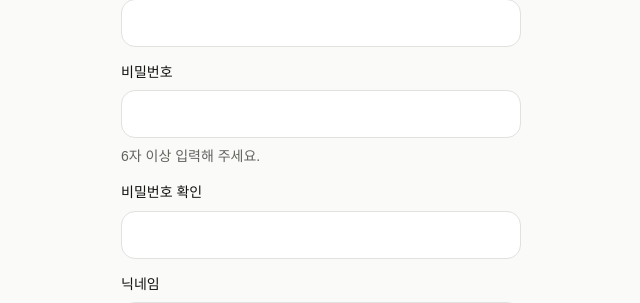
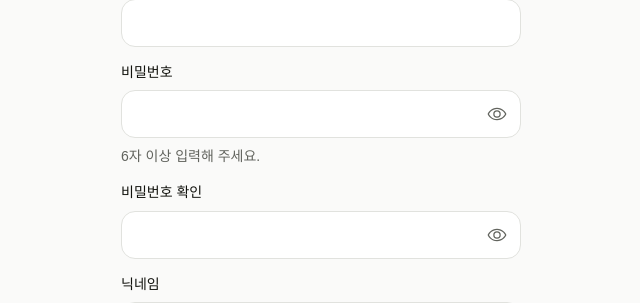
Before and after one commit to tjdsksro90/sweat-log, a Next.js app: page /signup in a window 1280 px wide. Shown: the part 230-533 px from the top of the page, without its empty margins (319-959 px from the left). Built offline with nearby package versions, Linux system fonts and the light colour scheme; a web font is replaced by a local one.

Commit message:
feat: 비밀번호 보기 토글 추가 (#29)

```diff
--- a/src/pages/auth/ui/auth-form.tsx
+++ b/src/pages/auth/ui/auth-form.tsx
@@ -8,6 +8,8 @@ import { type AuthFormState, INITIAL_AUTH_FORM_STATE, PASSWORD_MISMATCH_MESSAGE
 import { Button } from "@/shared/ui/button";
 import { Field, FieldDescription, FieldError, FieldLabel } from "@/shared/ui/field";
 import { Input } from "@/shared/ui/input";
+
+import { PasswordInput } from "./password-input";
 
 type AuthFormProps = {
   mode: "login" | "signup";
@@ -40,7 +42,7 @@ export function AuthForm({ action, mode }: AuthFormProps) {
       </Field>
       <Field>
         <FieldLabel htmlFor="password">비밀번호</FieldLabel>
-        <Input
+        <PasswordInput
           autoComplete={isSignup ? "new-password" : "current-password"}
           id="password"
           minLength={6}
@@ -49,14 +51,13 @@ export function AuthForm({ action, mode }: AuthFormProps) {
           onChange={syncPasswordMismatch}
           ref={passwordRef}
           required
-          type="password"
         />
         {isSignup && <FieldDescription id="password-hint">6자 이상 입력해 주세요.</FieldDescription>}
       </Field>
       {isSignup && (
         <Field data-invalid={showMismatch || undefined}>
           <FieldLabel htmlFor="passwordConfirm">비밀번호 확인</FieldLabel>
-          <Input
+          <PasswordInput
             aria-describedby={showMismatch ? "password-confirm-error" : undefined}
             aria-invalid={showMismatch || undefined}
             autoComplete="new-password"
@@ -70,7 +71,6 @@ export function AuthForm({ action, mode }: AuthFormProps) {
             onChange={syncPasswordMismatch}
             ref={passwordConfirmRef}
             required
-            type="password"
           />
           {showMismatch && <FieldError id="password-confirm-error">{PASSWORD_MISMATCH_MESSAGE}</FieldError>}
         </Field>
--- /dev/null
+++ b/src/pages/auth/ui/password-input.tsx
@@ -0,0 +1,30 @@
+"use client";
+
+import { type ComponentProps, useState } from "react";
+
+import { EyeIcon, EyeSlashIcon } from "@phosphor-icons/react";
+
+import { cn } from "@/shared/lib/utils";
+import { Input } from "@/shared/ui/input";
+
+type PasswordInputProps = Omit<ComponentProps<"input">, "type">;
+
+// 비밀번호 칸 오른쪽에 보기/숨기기 토글을 붙인다. 칸마다 상태를 따로 가진다.
+export function PasswordInput({ className, ...props }: PasswordInputProps) {
+  const [isVisible, setIsVisible] = useState(false);
+
+  return (
+    <div className="relative">
+      <Input {...props} className={cn("pr-12", className)} type={isVisible ? "text" : "password"} />
+      <button
+        aria-label={isVisible ? "비밀번호 숨기기" : "비밀번호 보기"}
+        aria-pressed={isVisible}
+        className="absolute inset-y-0 right-0 inline-flex w-12 items-center justify-center rounded-r-lg text-muted-foreground outline-none transition-colors hover:text-foreground focus-visible:ring-3 focus-visible:ring-ring/50 motion-reduce:transition-none"
+        onClick={() => setIsVisible((visible) => !visible)}
+        type="button"
+      >
+        {isVisible ? <EyeSlashIcon aria-hidden size={20} /> : <EyeIcon aria-hidden size={20} />}
+      </button>
+    </div>
+  );
+}
```
Also changed, not shown: 1 other file (tests, documents, lock files or other folders).
